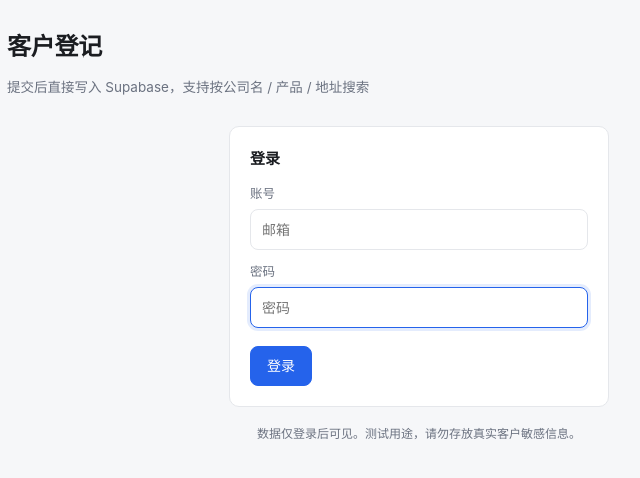
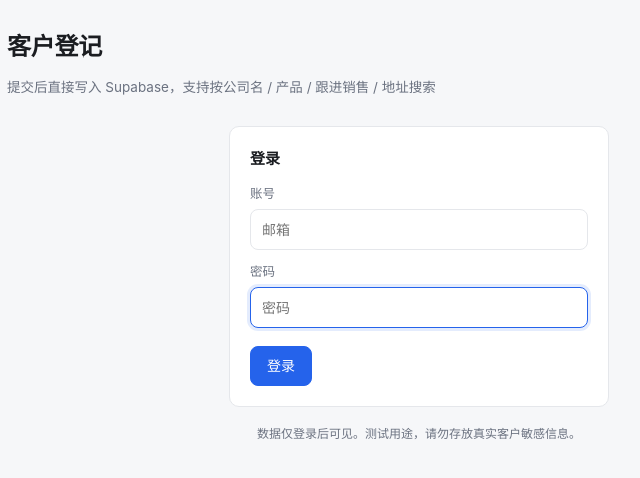
Before and after one commit to PengyuanBruce/crm-test, a plain HTML site: page index.html in a window 1280 px wide. Shown: the full height of the page, 221-861 px from the left. Drawn offline with nearby package versions, Linux system fonts and the light colour scheme.

Commit message:
feat: 跟进销售加入搜索（下拉选项 + 全部字段 or 查询）

```diff
--- a/index.html
+++ b/index.html
@@ -15,7 +15,7 @@
       <h1>客户登记</h1>
       <button id="btn-logout" class="btn btn-ghost" type="button" hidden>退出登录</button>
     </div>
-    <p class="sub">提交后直接写入 Supabase，支持按公司名 / 产品 / 地址搜索</p>
+    <p class="sub">提交后直接写入 Supabase，支持按公司名 / 产品 / 跟进销售 / 地址搜索</p>
   </header>
 
   <div id="config-error" class="banner banner-error" hidden></div>
@@ -104,6 +104,7 @@
           <option value="all">全部字段</option>
           <option value="company_name">公司名</option>
           <option value="product">产品</option>
+          <option value="sales_owner">跟进销售</option>
           <option value="address">地址</option>
         </select>
         <input id="search-input" type="search" placeholder="输入关键词，边打边搜…" autocomplete="off">
```
